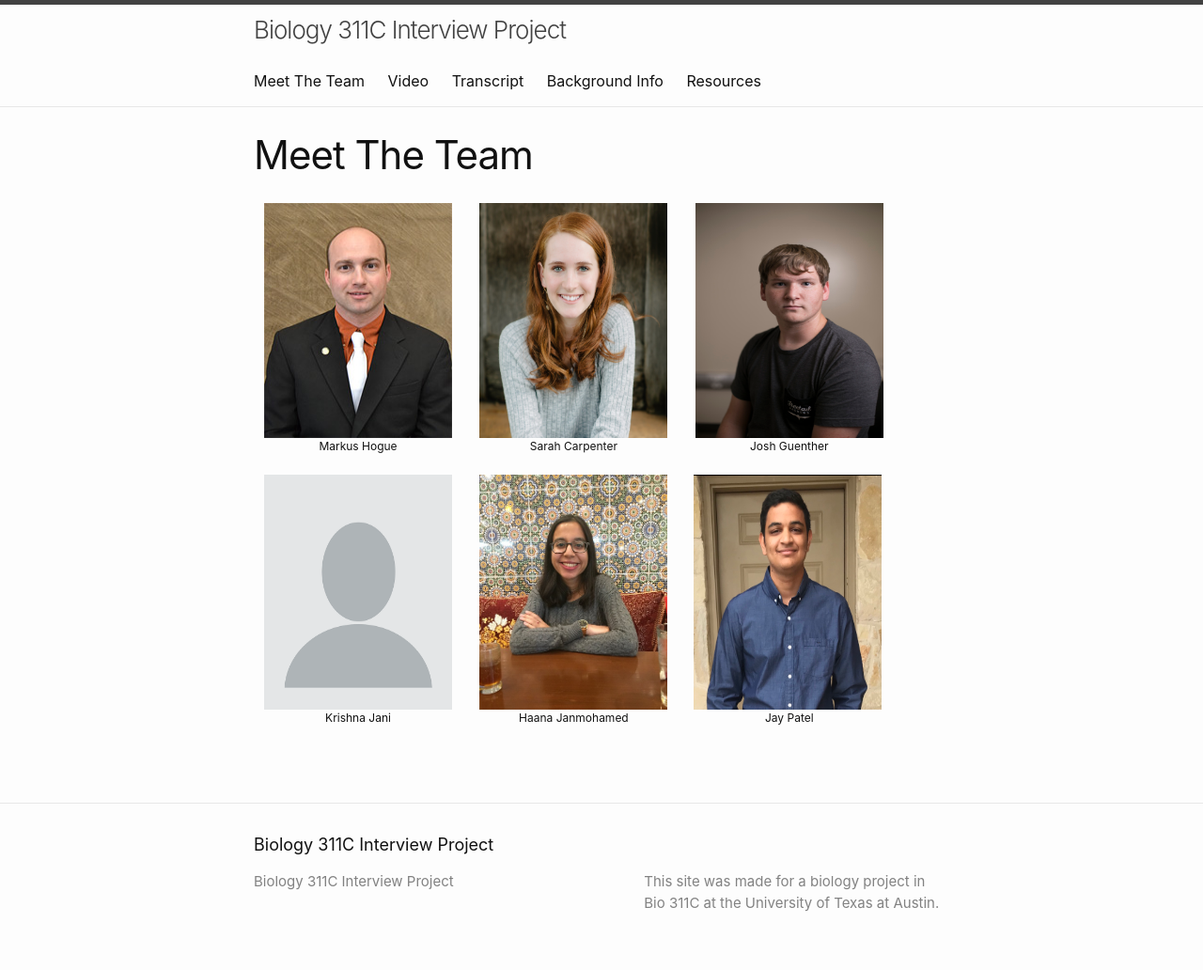
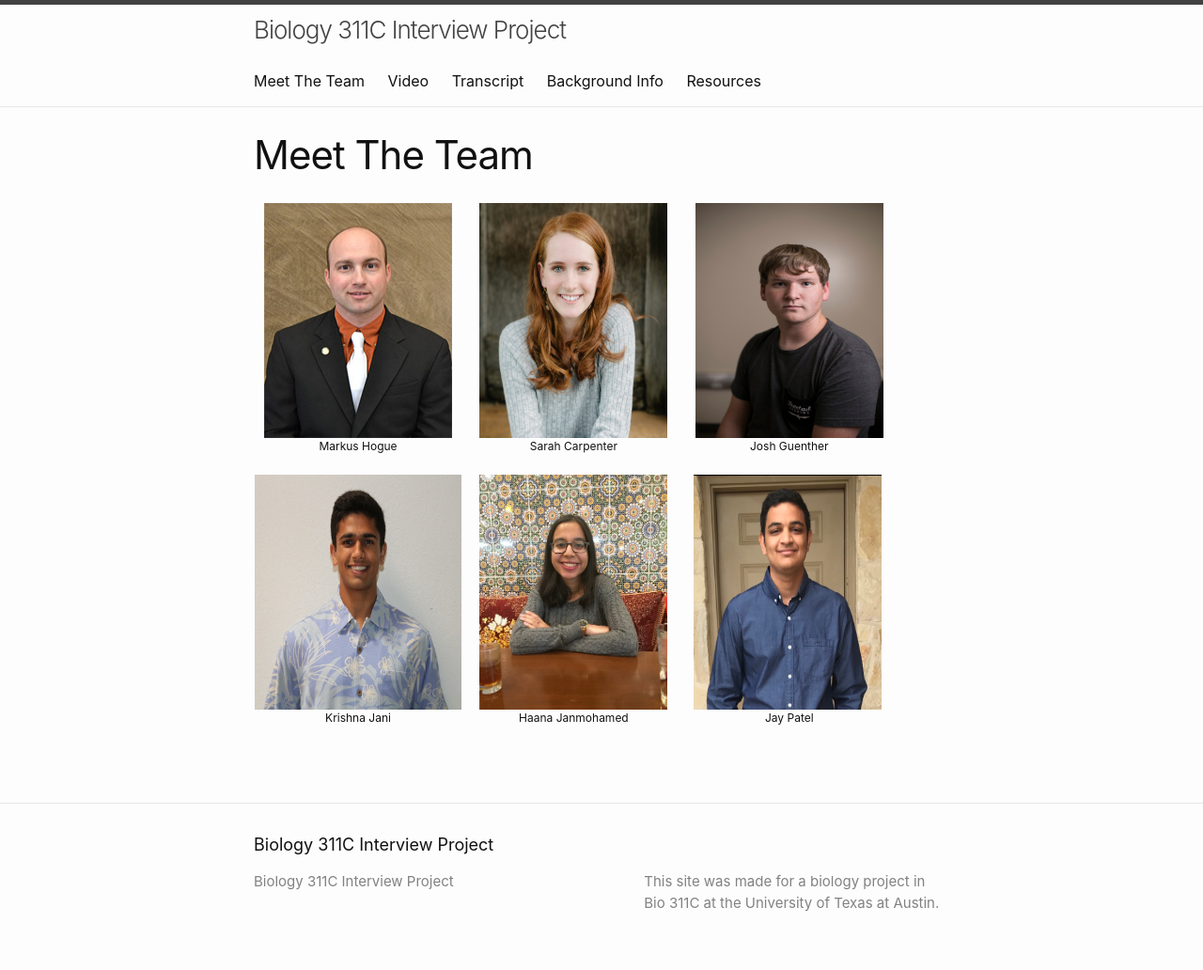
Before and after one commit to haanaj/biowebsite, a Jekyll site: the page built from team.md, in a window 1280 px wide. Shown: the whole page at 94% size. Built offline with Jekyll 4.4.1, drawn with Linux system fonts in a browser that asks for light colours.

Commit message:
Adding Krishna's pic to team.md

```diff
--- a/team.md
+++ b/team.md
@@ -15,7 +15,7 @@ weight: 1
 
 <p style="clear: both;">
 
-<p style="float: left; font-size: 9pt; text-align: center; width: 30%; margin-right: 1%; margin-bottom: 0.5em;"><img src="/biowebsite/assets/emptyprofile.png" style="width: 100%; width:200px; height:250px;">Krishna Jani</p>
+<p style="float: left; font-size: 9pt; text-align: center; width: 30%; margin-right: 1%; margin-bottom: 0.5em;"><img src="/biowebsite/assets/Krishna_Jami.JPG" style="width: 100%; width:220px; height:250px;">Krishna Jani</p>
 
 <p style="float: left; font-size: 9pt; text-align: center; width: 30%; margin-right: 1%; margin-bottom: 0.5em;"><img src="/biowebsite/assets/Haana.JPG" style="width: 100%; width:200px; height:250px;">Haana Janmohamed</p>
 
```
Also changed, not shown: assets/Krishna_Jami.JPG (added).
